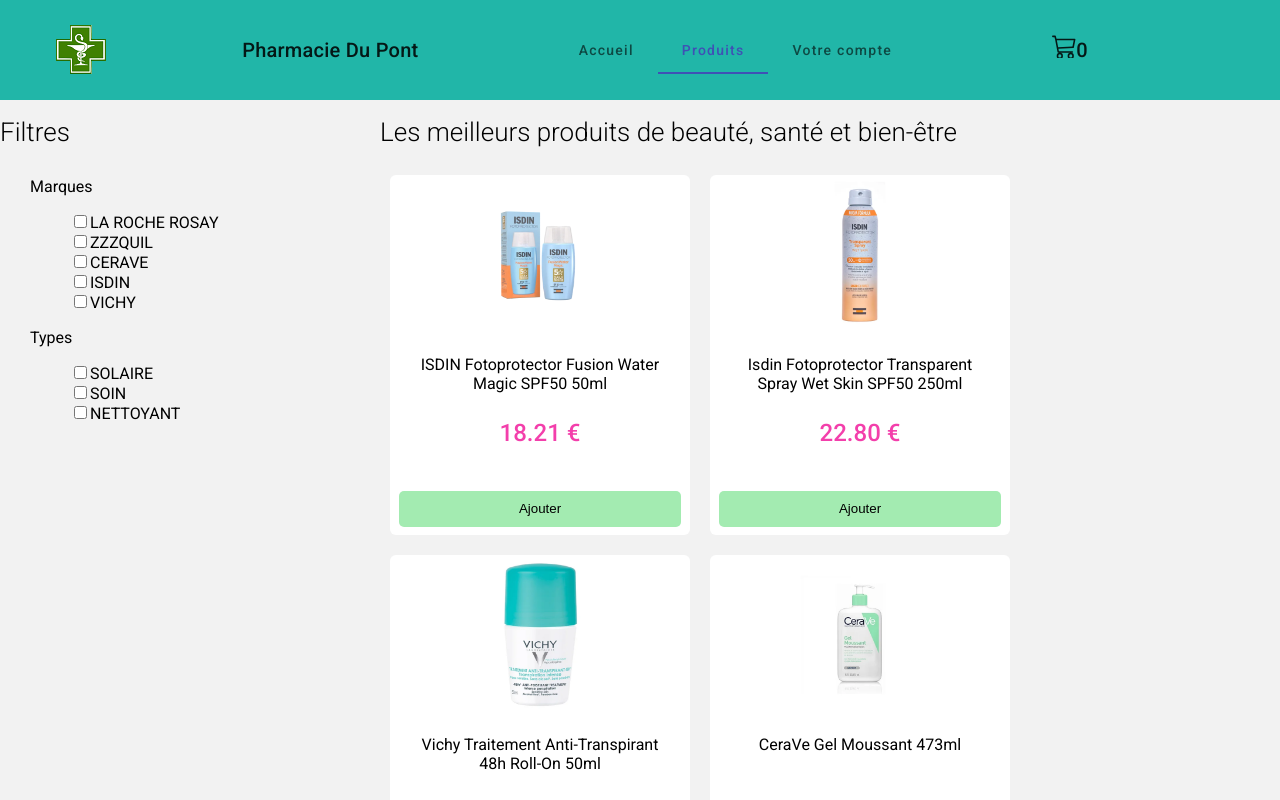
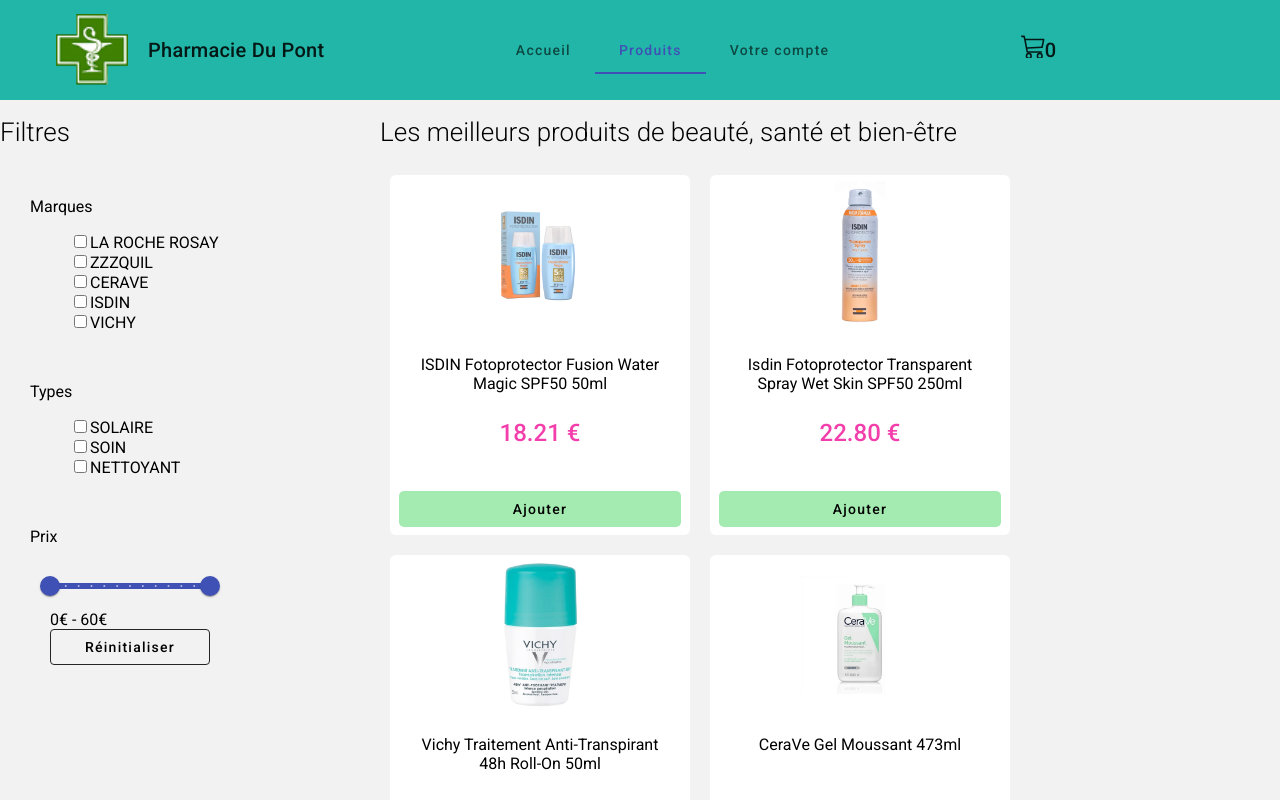
Before and after one commit to etupdt/pharmacie-front, an Angular app: page /Accueil in a window 1280 px wide. Both pictures are taken after a click on the tab "Produits". Built offline with nearby package versions, Linux system fonts and the light colour scheme.

Commit message:
Correct button css

```diff
--- a/src/app/app.component.scss
+++ b/src/app/app.component.scss
@@ -35,7 +35,7 @@
 }
 
 button {
-  width: 80%;
+  width: 100%;
   height: 80%;
   border: 1px solid $color4;
   background-color: $color5;
--- a/src/app/app.module.ts
+++ b/src/app/app.module.ts
@@ -21,6 +21,8 @@
 import { FormErrorComponent } from './components/form-error/form-error.component';
 import { MatInputModule } from '@angular/material/input';
 import { FooterComponent } from './components/footer/footer.component';
+import { MatSliderModule } from '@angular/material/slider';
+import { MatButtonModule } from '@angular/material/button';
 
 @NgModule({
   declarations: [
@@ -47,7 +49,9 @@
     MatFormFieldModule,
     FormsModule,
     ReactiveFormsModule,
-    MatInputModule
+    MatInputModule,
+    MatSliderModule,
+    MatButtonModule
   ],
   providers: [],
   bootstrap: [AppComponent]
--- a/src/app/components/auth/auth.component.scss
+++ b/src/app/components/auth/auth.component.scss
@@ -35,3 +35,7 @@
   width: 100%;
   padding: 50px;
 }
+
+button {
+  width: 60%;
+}
--- a/src/app/components/auth/auth.component.ts
+++ b/src/app/components/auth/auth.component.ts
@@ -31,6 +31,8 @@
 
   ngOnInit(): void {
 
+    if (!this.authService.auth)
+      this.authService.auth = this.authService.authInit
     this.initForm(this.authService.auth)
 /*    if (this.data.delai !== 0) {
       const interval = setInterval(() => {
@@ -139,6 +141,9 @@
       this.authForm.get("locality")!.value
     )
 
+    this.authService.selectedTab = this.authService.lastSelectedTab
+    this.authService.callRoute()
+
   }
 
   cancel = () => {
--- a/src/app/components/header/header.component.html
+++ b/src/app/components/header/header.component.html
@@ -5,9 +5,13 @@
 
     <mat-toolbar-row class="toolbar-text">
 
-      <img src="assets/images/logo.png">
+      <div class="logo-zone">
 
-      <p>Pharmacie Du Pont</p>
+        <img src="assets/images/logo.png">
+
+        <p>Pharmacie Du Pont</p>
+
+      </div>
 
       <mat-tab-group [color]="'primary'"
         class="tab-group large-menu"
--- a/src/app/components/header/header.component.scss
+++ b/src/app/components/header/header.component.scss
@@ -69,6 +69,22 @@
 
 }
 
+.logo-zone {
+
+  display: flex;
+  flex-direction: row;
+  justify-content: space-between;
+
+  img {
+    width: 72px;
+  }
+
+  p {
+    margin-left: 20px;
+  }
+
+}
+
 mat-menu-content button {
   padding-left: 30px;
 }
--- a/src/app/components/products/products.component.html
+++ b/src/app/components/products/products.component.html
@@ -14,31 +14,48 @@
       <p>Types</p>
       <ul class="product-filter-brand">
         <li *ngFor="let productType of productTypes; let i = index">
-            <input type="checkbox" [checked]="checked(i, typesChecked)" (click)="check(i, brandsChecked)"/>
+            <input type="checkbox" [checked]="checked(i, typesChecked)" (click)="check(i, typesChecked)"/>
             <label>{{productType}}</label>
           </li>
       </ul>
-    </div>
+      <p>Prix</p>
+      <div class="filters-slider">
+        <div *ngFor="let filter of filters" class="filter-slider">
+          <mat-slider min="{{filter.inf}}" max="{{filter.sup}}" step="{{filter.step}}" discrete="true" showTickMarks="true">
+            <input matSliderStartThumb [(ngModel)]="filter.startValue" (change)="refresh = refresh + 1">
+            <input matSliderEndThumb  [(ngModel)]="filter.endValue" (change)="refresh = refresh + 1">
+          </mat-slider>
+          <p>{{filter.startValue}}{{filter.unit}} - {{filter.endValue}}{{filter.unit}}</p>
+          <button
+            mat-button
+            (click)="filter.startValue = filter.inf;
+                    filter.endValue = filter.sup;
+                    refresh = refresh + 1"
+          >Réinitialiser</button>
+        </div>
+      </div>
+
+        </div>
   </div>
 
   <div>
 
     <h1 *ngIf="!cart$.display">Les meilleurs produits de beauté, santé et bien-être</h1>
     <div *ngIf="!cart$.display" class="product-cards">
-      <div *ngFor="let product of products | filterProduct:brandsChecked:[]:filters:refresh" class="product-card">
+      <div *ngFor="let product of products | filterProduct:brandsChecked:typesChecked:[]:filters:refresh" class="product-card">
         <img
           src="{{backendImages + '/products/' + product.getImagePath}}" alt=""
         >
         <p>{{product.getLabel}}</p>
         <p class="card-price">{{product.getPrice | number: '1.2-2'}} €</p>
-        <button class="card-add" (click)="addToCart(product)">Ajouter</button>
+        <button mat-button class="card-add" (click)="addToCart(product)">Ajouter</button>
       </div>
     </div>
   </div>
 
   <div *ngIf="cart$.display" class="cart-cards">
 
-    <div *ngFor="let product of products | filterProduct:[]:cart$:filters:refresh" class="product-card">
+  <div *ngFor="let product of products | filterProduct:[]:[]:cart$:filters:refresh" class="product-card">
 
       <mat-grid-list cols="6" rowHeight="70px">
 
--- a/src/app/components/products/products.component.scss
+++ b/src/app/components/products/products.component.scss
@@ -20,7 +20,8 @@
     width: 320px;
     min-width: 320px;
 
-    p {
+    > p {
+      margin-top: 50px;
       width: 100%;
     }
 
@@ -124,6 +125,28 @@
 
 }
 
+mat-slider {
+  margin: 0px;
+}
+
+.filters-slider {
+  margin: 20px;
+  margin-top: 0px;
+  padding-right: 30px;
+  width: 220px;
+}
+
+.filter-slider {
+  width: 160px;
+  margin: 0;
+  display: flex;
+  flex-direction: column;
+  p {
+    margin: 0px;
+  }
+
+}
+
 @media screen and (max-width: 1000px) {
 
   .product-page {
--- a/src/app/components/products/products.component.ts
+++ b/src/app/components/products/products.component.ts
@@ -33,10 +33,10 @@
       name: 'Prix',
       unit: '€',
       inf: 0,
-      sup: 200,
+      sup: 60,
       step: 5,
       startValue: 0,
-      endValue: 200
+      endValue: 60
     },
   ]
 
@@ -64,7 +64,7 @@
   }
 
   check = (id: number, array: number[]) => {
-    const index = this.brandsChecked.findIndex(brandId => brandId === id)
+    const index = array.findIndex(arrayId => arrayId === id)
     if (index === -1)
       array.push(id)
     else
@@ -73,7 +73,7 @@
   }
 
   checked = (id: number, array: number[]) => {
-    return array.findIndex(brandId => brandId === id) !== -1
+    return array.findIndex(arrayId => arrayId === id) !== -1
   }
 
   addToCart = (product: Product) => {
--- a/src/app/pipes/filter-product.pipe.ts
+++ b/src/app/pipes/filter-product.pipe.ts
@@ -13,8 +13,9 @@
   transform(products: Product[], ...args: unknown[]): Product[] {
 
     const brandsId = args[0] as number[]
-    const cart = args[1] as Cart
-    const filters = args[1] as Filter[]
+    const typesId = args[1] as number[]
+    const cart = args[2] as Cart
+    const filters = args[3] as Filter[]
 
     return products.filter((product: Product) => {
 
@@ -27,12 +28,17 @@
       }
       else if (brandsId.length > 0 && brandsId.findIndex(id => id === product.getBrand.getId) < 0) {
 
-          returnValue = false
+        returnValue = false
+
+      }
+      else if (typesId.length > 0 && typesId.findIndex(id => id === product.getType) < 0) {
+
+        returnValue = false
 
       }
       else {
 
-/*        filters.forEach(filter => {
+        filters.forEach(filter => {
 
         switch (filter.name) {
 
@@ -45,7 +51,7 @@
         }
 
       })
-*/
+
     }
 
       return returnValue
--- a/src/app/services/auth.service.ts
+++ b/src/app/services/auth.service.ts
@@ -19,7 +19,7 @@
     private router: Router,
   ) { }
 
-  authInit = new Auth(0, '', '', '', '', '', '', '')
+  authInit = new Auth(0, 'marie.dubois@test.fr', 'Marie', 'Dubois', '1 rue de la Paix', '', '45000', 'BAYONNE')
 
   callRoute = (target?: number) => {
 
```
